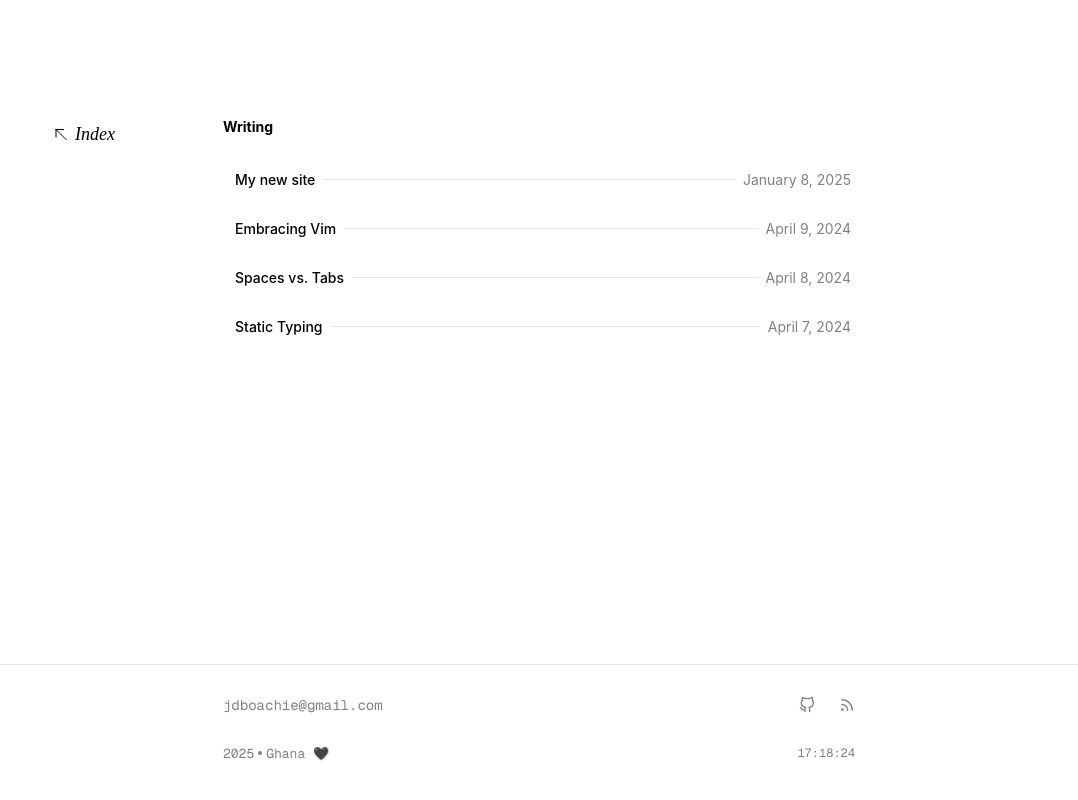
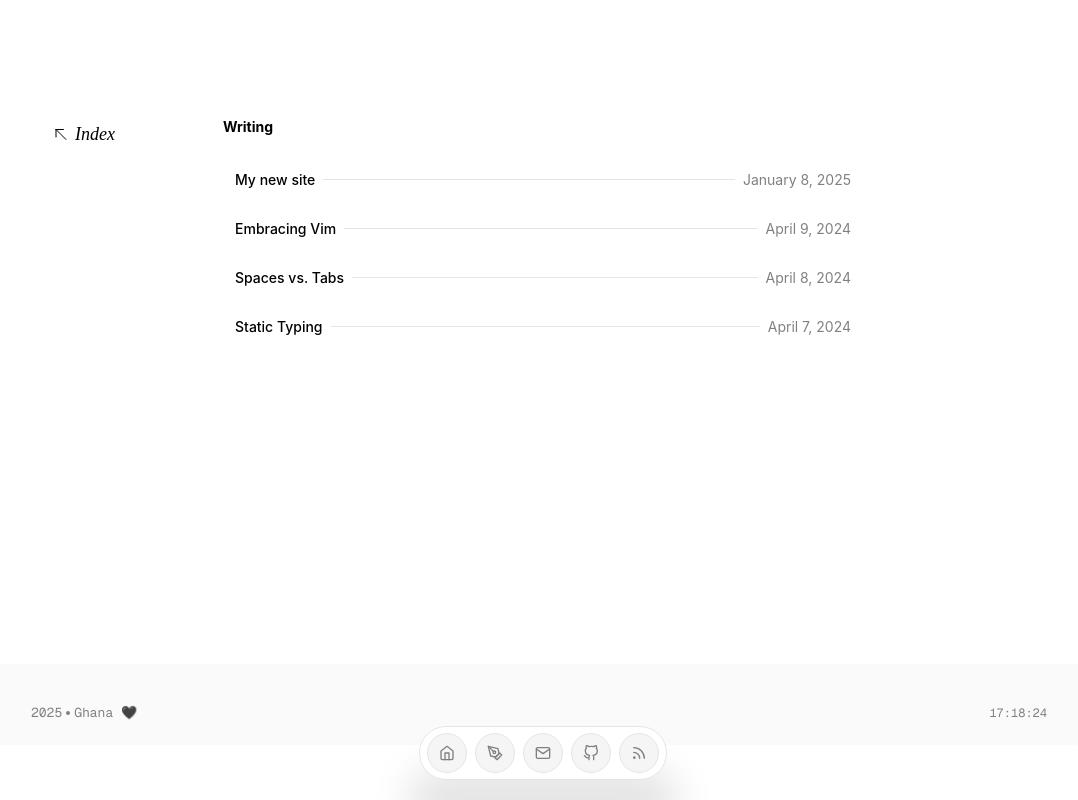
Before and after one commit to jdboachie/jude, a Next.js app: page /writing in a window 1280 px wide. Shown: the whole page, without its empty margins (97-1175 px from the left). Built offline with nearby package versions, Linux system fonts and the light colour scheme; a web font is replaced by a local one.

Commit message:
add dock, finish footer for now

```diff
--- a/package.json
+++ b/package.json
@@ -9,12 +9,14 @@
     "lint": "next lint"
   },
   "dependencies": {
+    "@radix-ui/react-tooltip": "^1.1.6",
     "@vercel/analytics": "^1.4.1",
     "@vercel/speed-insights": "^1.1.0",
     "date-fns": "^4.1.0",
     "framer-motion": "^11.15.0",
     "next": "15.1.3",
     "next-mdx-remote": "^5.0.0",
+    "next-themes": "^0.4.4",
     "react": "^19.0.0",
     "react-dom": "^19.0.0",
     "react-feather": "^2.0.10",
--- /dev/null
+++ b/src/app/components/dock.module.css
@@ -0,0 +1,97 @@
+.dockregion {
+  position: fixed;
+  bottom: 0;
+  display: flex;
+  height: fit-content;
+  width: 100dvw;
+  padding-bottom: 20px;
+  pointer-events: none;
+}
+
+.dock {
+  pointer-events: all;
+  z-index: 20;
+  display: flex;
+  gap: 8px;
+  margin: 0 auto;
+  width: fit-content;
+  align-items: flex-end;
+  height: 54px;
+  padding: 6px 7px;
+  background-color: var(--bg);
+  border: 1px solid var(--border);
+  border-radius: 9999px;
+  box-shadow: 0px 50px 38px 12px rgba(0, 0, 0, 0.1);
+}
+
+.motionlessdock {
+  visibility: hidden;
+  pointer-events: all;
+  z-index: 20;
+  display: flex;
+  gap: 8px;
+  margin: 0 auto;
+  width: fit-content;
+  align-items: flex-end;
+  height: 54px;
+  padding: 6px 7px;
+  background-color: var(--bg);
+  border: 1px solid var(--border);
+  border-radius: 9999px;
+  box-shadow: 0px 20px 28px 12px rgba(0, 0, 0, 0.08);
+}
+
+.motionlessdock > button {
+  width: 40px;
+  height: 40px;
+  background-color: var(--hover-bg);
+  border-radius: 9999px;
+  border: 1px solid var(--border);
+  display: grid;
+  place-items: center;
+}
+
+.motionlessdock > button > a {
+  width: 40px;
+  height: 100%;
+  display: grid;
+  place-items: center;
+  border-radius: 9999px;
+}
+
+.dock > * {
+  size: 40px;
+  display: grid;
+  place-items: stretch;
+  aspect-ratio: 1/1;
+  cursor: pointer;
+  background-color: var(--hover-bg);
+  border-radius: 9999px;
+  border: 1px solid var(--border);
+}
+
+.dock > * > * {
+  display: grid;
+  place-items: center;
+  border-radius: 9999px;
+}
+
+.icon {
+  width: 16px;
+  height: 16px;
+  color: var(--text-muted);
+}
+
+@media not all and (min-width: 640px) {
+  .dockregion {
+    padding-bottom: 40px;
+  }
+
+  .motionlessdock {
+    visibility: visible;
+  }
+
+  .dock {
+    visibility: hidden;
+  }
+}
--- /dev/null
+++ b/src/app/components/dock.tsx
@@ -0,0 +1,135 @@
+'use client';
+
+import {
+  animate,
+  motion,
+  MotionValue,
+  useMotionValue,
+  useSpring,
+  useTransform
+} from 'framer-motion'
+import * as React from 'react'
+import styles from './dock.module.css'
+import tooltipstyles from './tooltip.module.css'
+import * as Tooltip from '@radix-ui/react-tooltip';
+import { Home, PenTool, Rss, Mail, GitHub, Icon } from 'react-feather';
+import Link from 'next/link';
+
+// const SCALE = 2.25; // max scale factor of an icon
+// const DISTANCE = 110; // pixels before mouse affects an icon
+// const NUDGE = 40; // pixels icons are moved away from mouse
+// const SPRING = {
+//   mass: 0.1,
+//   stiffness: 170,
+//   damping: 12,
+// };
+
+interface DockApp {
+  title: string,
+  icon: Icon
+  link: string
+}
+const APPS: DockApp[] = [
+  {
+    title: 'Home',
+    icon: Home,
+    link: '/'
+  },
+  {
+    title: 'Writing',
+    icon: PenTool,
+    link: '/writing'
+  },
+  {
+    title: 'Mail',
+    icon: Mail,
+    link: 'mailto:jdboachie@gmail.com'
+  },
+  {
+    title: 'GitHub',
+    icon: GitHub,
+    link: 'https://github.com/jdboachie'
+  },
+  {
+    title: 'RSS',
+    icon: Rss,
+    link: '/rss'
+  },
+];
+
+
+function Dock() {
+
+  const mouseX = useMotionValue(Infinity)
+
+  return (
+    <div className={styles.dockregion}>
+      <div
+        onMouseMove={(e) => {
+          mouseX.set(e.pageX)
+        }}
+        onMouseLeave={() => {mouseX.set(Infinity)}}
+        className={styles.dock}
+      >
+        {APPS.map((app, index) => (
+          <DockIcon
+            app={app}
+            key={index}
+            mouseX={mouseX}
+          />
+        ))}
+      </div>
+    </div>
+  )
+}
+
+function DockIcon ({mouseX, app} : {mouseX: MotionValue, app: DockApp}) {
+  const ref = React.useRef<HTMLButtonElement>(null)
+
+  const distance = useTransform(mouseX, (val) => {
+    const bounds = ref.current?.getBoundingClientRect();
+    if (bounds){
+      return val - bounds.x - bounds.width/2
+    } else {
+      return Infinity
+    }
+  })
+
+  const widthSync = useTransform(distance, [-200, 0, 200], [40, 80, 40])
+  const width = useSpring(widthSync, {damping: 10, mass: 0.01, stiffness: 170})
+
+  const y = useMotionValue(0);
+
+  return (
+    <Tooltip.Provider delayDuration={150}>
+      <Tooltip.Root>
+        <Tooltip.Trigger asChild>
+          <motion.button
+            ref={ref}
+            style={{ width, y }}
+            onClick={() => {
+              animate(y, [0, -40, 0], {
+                repeat: 2,
+                ease: [
+                  [0, 0, 0.2, 1],
+                  [0.8, 0, 1, 1]
+                ],
+                duration: 0.7
+              })
+            }}
+          >
+            <Link href={app.link}><app.icon className={styles.icon} /></Link>
+          </motion.button>
+        </Tooltip.Trigger>
+        <Tooltip.Portal>
+          <Tooltip.Content className={tooltipstyles.Content} sideOffset={5}>
+            {app.title}
+            <Tooltip.Arrow className={tooltipstyles.Arrow} />
+          </Tooltip.Content>
+        </Tooltip.Portal>
+      </Tooltip.Root>
+    </Tooltip.Provider>
+  )
+}
+
+export default Dock
--- a/src/app/components/footer.module.css
+++ b/src/app/components/footer.module.css
@@ -1,34 +1,33 @@
 .footer {
   font-family: 'Geist Mono';
-  z-index: 20;
+  z-index: 15;
   position: relative;
   display: grid;
   place-items: stretch;
   margin-top: 50px;
   padding: 24px;
+  background-color: var(--secondary-bg);
   /* padding-bottom: 48px; */
-  width: 100dvw;
-  border-top: 1px solid var(--border);
 }
 
 .footercontent {
   display: grid;
   grid-template-columns: 1fr 1fr;
-  grid-template-rows: 1fr 1fr;
   gap: 16px;
   margin: auto;
-  width: clamp(100%, 100%, 640px);
-  max-width: 640px;
-  color: var(--text-muted)
+  width: clamp(100%, 100%, 1024px);
+  max-width: 1024px;
+  color: var(--text-muted);
+  font-size: x-small;
 }
 
-.mailto {
-  font-size: 13px;
+.quote {
+  font-family: var(--reading-sans);
   display: grid;
   align-content: center;
 }
 
-.mailto:first-child {
+.quote:first-child {
   width: fit-content;
   transition: color 150ms ease-in-out;
   &:hover {
--- a/src/app/components/footer.tsx
+++ b/src/app/components/footer.tsx
@@ -3,7 +3,9 @@
 import Link from 'next/link'
 import * as React from 'react'
 import styles from './footer.module.css'
-import { GitHub, Rss } from 'react-feather';
+// import { Mail, GitHub, Rss } from 'react-feather';
+import Dock from './dock';
+import MotionlessDock from './motionlessdock';
 
 export default function Footer() {
 
@@ -28,39 +30,12 @@ export default function Footer() {
 
   return (
     <footer className={styles.footer}>
+      <Dock />
+      <MotionlessDock />
       <div className={styles.footercontent}>
-        <p
-          className={styles.mailto}
-        >
-          <Link
-            rel="noopener noreferrer"
-            target="_blank"
-            href="mailto:jdboachie@gmail.com"
-          >
-            jdboachie@gmail.com
-          </Link>
-        </p>
-        <ul className={styles.linklist}>
-          <li className={styles.link}>
-            <Link
-              rel="noopener noreferrer"
-              target="_blank"
-              href="https://github.com/jdboachie"
-            >
-              <GitHub className={styles.icon} />
-            </Link>
-          </li>
-          <li className={styles.link}>
-            <Link
-              className=""
-              rel="noopener noreferrer"
-              target="_blank"
-              href="/rss"
-            >
-              <Rss className={styles.icon} />
-            </Link>
-          </li>
-        </ul>
+        {/* <p className={styles.quote}>
+          Favour surounds me like a shield
+        </p> */}
         <div className={styles.deets}>
           <p className={styles.copy}>
             {new Date().getFullYear()}
--- /dev/null
+++ b/src/app/components/motionlessdock.tsx
@@ -0,0 +1,79 @@
+import Link from 'next/link';
+import styles from './dock.module.css'
+import { animate, motion, useMotionValue } from 'framer-motion'
+import { Home, PenTool, Rss, Mail, GitHub } from 'react-feather';
+
+const APPS = [
+  {
+    title: 'Home',
+    icon: Home,
+    link: '/'
+  },
+  {
+    title: 'Writing',
+    icon: PenTool,
+    link: '/writing'
+  },
+  {
+    title: 'Mail',
+    icon: Mail,
+    link: 'mailto:jdboachie@gmail.com'
+  },
+  {
+    title: 'GitHub',
+    icon: GitHub,
+    link: 'https://github.com/jdboachie'
+  },
+  {
+    title: 'RSS',
+    icon: Rss,
+    link: '/rss'
+  },
+];
+
+
+export default function MotionlessDock() {
+
+  return (
+    <div className={styles.dockregion}>
+      <div
+        className={styles.motionlessdock}
+      >
+        {APPS.map((app, index) => (
+          <DockIcon
+            link={app.link}
+            key={index}
+          >
+            <app.icon className={styles.icon}/>
+          </DockIcon>
+        ))}
+      </div>
+    </div>
+  )
+}
+
+function DockIcon ({children, link} : {children: React.ReactNode, link: string}) {
+  const y = useMotionValue(0);
+  return (
+    <motion.button
+      // className={styles.icon}
+      style={{ y }}
+      onClick={() => {
+        animate(y, [0, -40, 0], {
+          repeat: 2,
+          ease: [
+            [0, 0, 0.2, 1],
+            [0.8, 0, 1, 1]
+          ],
+          duration: 0.7
+        })
+      }}
+    >
+      <Link
+        href={link}
+      >
+        {children}
+      </Link>
+    </motion.button>
+  )
+}
--- /dev/null
+++ b/src/app/components/theme-provider.tsx
@@ -0,0 +1,11 @@
+"use client"
+
+import * as React from "react"
+import { ThemeProvider as NextThemesProvider } from "next-themes"
+
+export function ThemeProvider({
+  children,
+  ...props
+}: React.ComponentProps<typeof NextThemesProvider>) {
+  return <NextThemesProvider {...props}>{children}</NextThemesProvider>
+}
--- /dev/null
+++ b/src/app/components/tooltip.module.css
@@ -0,0 +1,96 @@
+.Content {
+	border-radius: calc(var(--border-radius) - 6px);
+	padding: 10px 15px;
+	font-size: 15px;
+	line-height: 1;
+	color: var(--violet-11);
+	background-color: white;
+	box-shadow:
+		hsl(206 22% 7% / 35%) 0px 10px 38px -10px,
+		hsl(206 22% 7% / 20%) 0px 10px 20px -15px;
+	user-select: none;
+	animation-duration: 150ms;
+	animation-timing-function: cubic-bezier(0.16, 1, 0.3, 1);
+	will-change: transform, opacity;
+	&[data-state="delayed-open"][data-side="top"] {
+		animation-name: slideDownAndFade;
+	}
+	&[data-state="delayed-open"][data-side="right"] {
+		animation-name: slideLeftAndFade;
+	}
+	&[data-state="delayed-open"][data-side="bottom"] {
+		animation-name: slideUpAndFade;
+	}
+	&[data-state="delayed-open"][data-side="left"] {
+		animation-name: slideRightAndFade;
+	}
+}
+
+.Arrow {
+	fill: white;
+}
+
+.IconButton {
+	all: unset;
+	font-family: inherit;
+	border-radius: 100%;
+	height: 35px;
+	width: 35px;
+	display: inline-flex;
+	align-items: center;
+	justify-content: center;
+	color: var(--violet-11);
+	background-color: white;
+	box-shadow: 0 2px 10px var(--black-a7);
+	user-select: none;
+	&:hover {
+		background-color: var(--violet-3);
+	}
+	&:focus {
+		box-shadow: 0 0 0 2px black;
+	}
+}
+
+@keyframes slideUpAndFade {
+	from {
+		opacity: 0;
+		transform: translateY(4px);
+	}
+	to {
+		opacity: 1;
+		transform: translateY(0);
+	}
+}
+
+@keyframes slideRightAndFade {
+	from {
+		opacity: 0;
+		transform: translateX(-4px);
+	}
+	to {
+		opacity: 1;
+		transform: translateX(0);
+	}
+}
+
+@keyframes slideDownAndFade {
+	from {
+		opacity: 0.5;
+		transform: translateY(-8px);
+	}
+	to {
+		opacity: 1;
+		transform: translateY(0);
+	}
+}
+
+@keyframes slideLeftAndFade {
+	from {
+		opacity: 0;
+		transform: translateX(4px);
+	}
+	to {
+		opacity: 1;
+		transform: translateX(0);
+	}
+}
--- a/src/app/globals.css
+++ b/src/app/globals.css
@@ -29,6 +29,7 @@
 
   --bg: #ffffff;
   --text-muted: rgb(128, 128, 128);
+  --secondary-bg: rgb(250, 250, 250);
   --foreground: rgb(0, 0, 0);
   --border: rgb(229, 229, 229);
   --hover-bg: rgb(245, 245, 245);
@@ -72,7 +73,7 @@
     --bg: rgb(10, 10, 10);
     --foreground: rgb(212, 212, 212);
     --pre-bg: rgb(23, 23, 23);
-    --border: rgb(64, 64, 64);
+    --border: rgb(38, 38, 38);
     --hover-bg: rgb(23, 23, 23);
     --link-active: white;
   }
--- a/src/app/layout.tsx
+++ b/src/app/layout.tsx
@@ -3,6 +3,7 @@ import type { Metadata, Viewport } from "next";
 import { Analytics } from '@vercel/analytics/react'
 import { SpeedInsights } from '@vercel/speed-insights/next'
 import Footer from "./components/footer";
+import { ThemeProvider } from "./components/theme-provider"
 
 export const metadata: Metadata = {
   title: "Jude Boachie",
@@ -24,10 +25,17 @@ export default function RootLayout({
   return (
     <html lang="en">
       <body>
-        {children}
+        <ThemeProvider
+          attribute="class"
+          defaultTheme="system"
+          enableSystem
+          disableTransitionOnChange
+        >
+          {children}
+          <Footer />
+        </ThemeProvider>
         <Analytics />
         <SpeedInsights />
-        <Footer />
       </body>
     </html>
   );
```
Also changed, not shown: 2 other files (tests, documents, lock files or other folders).
